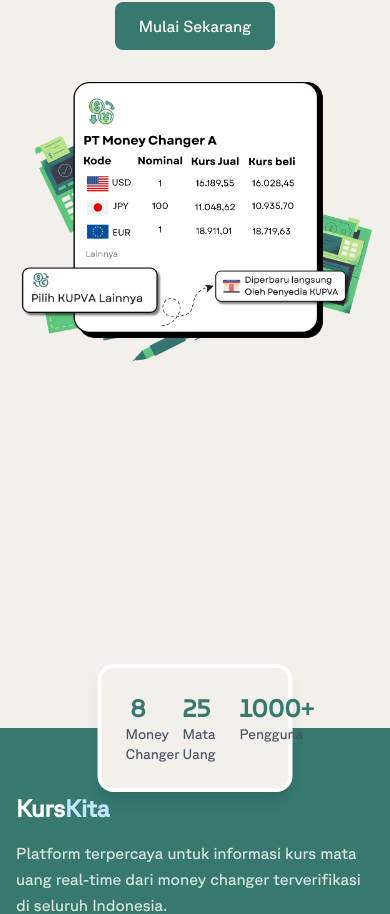
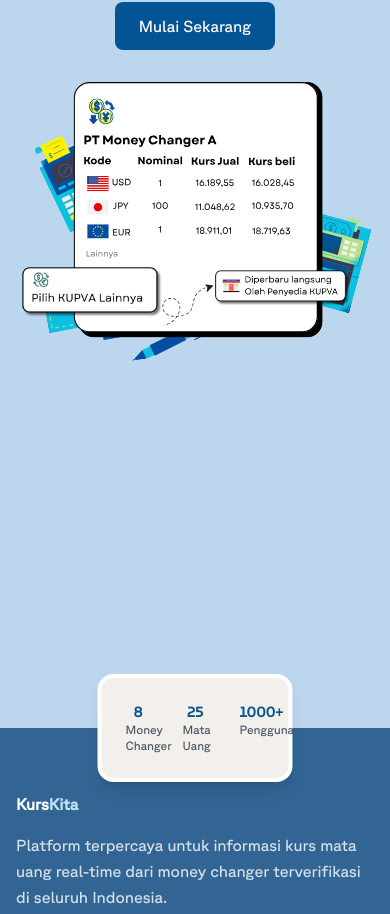
Before and after one commit to athazayyan/kupvaBB_WebBase, a React (Vite) app: page / in a window 390 px wide. Shown: the part 326-1240 px from the top of the page. Built offline with nearby package versions, Linux system fonts and the light colour scheme; no server answers.

Commit message:
style: penrubahan warna dasar menjadi #326593

```diff
--- a/src/components/user-component/Footer.tsx
+++ b/src/components/user-component/Footer.tsx
@@ -19,7 +19,7 @@
     <footer className="relative mt-40">
       {/* Main Footer */}
       <div
-        style={{ backgroundColor: "hsl(170.9, 37.5%, 34.5%)" }}
+        style={{ backgroundColor: "#326593" }}
         className="text-white"
       >
         <div className="container mx-auto px-4 sm:px-6 lg:px-8 py-16">
@@ -27,7 +27,7 @@
             {/* Company Info */}
             <div className="space-y-4">
               <div className="flex items-center gap-2">
-                <h3 className="text-2xl font-bold">
+                <h3 className="md:text-2xl font-bold">
                   Kurs
                   <span style={{ color: "hsl(206.1, 100%, 87.8%)" }}>Kita</span>
                 </h3>
@@ -199,7 +199,7 @@
 
       {/* Bottom Footer */}
       <div
-        style={{ backgroundColor: "hsl(170.9, 37.5%, 24.5%)" }}
+        style={{ backgroundColor: "#025495" }}
         className="text-white py-6"
       >
         <div className="container mx-auto px-4 sm:px-6 lg:px-8">
@@ -243,35 +243,35 @@
       <div className="absolute top-0 left-1/2 transform -translate-x-1/2 -translate-y-1/2">
         <div
           style={{ backgroundColor: "hsl(34, 24%, 94%)" }}
-          className="bg-white rounded-2xl shadow-lg p-6 border-4 border-white"
+          className="bg-white rounded-2xl shadow-lg p-6 border-4 border-white text-sm"
         >
-          <div className="grid grid-cols-3 gap-8 text-center">
+          <div className="grid grid-cols-3 gap-8 text-center ">
             <div>
               <div
-                className="text-2xl font-bold"
-                style={{ color: "hsl(170.9, 37.5%, 34.5%)" }}
+                className="md:text-2xl font-bold"
+                style={{ color: "#025495" }}
               >
                 8
               </div>
-              <div className="text-sm text-gray-600">Money Changer</div>
+              <div className="text-xs md:text-sm text-gray-600">Money Changer</div>
             </div>
             <div>
               <div
-                className="text-2xl font-bold"
-                style={{ color: "hsl(170.9, 37.5%, 34.5%)" }}
+                className="md:text-2xl font-bold"
+                style={{ color: "#025495" }}
               >
                 25
               </div>
-              <div className="text-sm text-gray-600">Mata Uang</div>
+              <div className="text-xs md:text-sm text-gray-600">Mata Uang</div>
             </div>
             <div>
               <div
-                className="text-2xl font-bold"
-                style={{ color: "hsl(170.9, 37.5%, 34.5%)" }}
+                className="md:text-2xl font-bold"
+                style={{ color: "#025495" }}
               >
                 1000+
               </div>
-              <div className="text-sm text-gray-600">Pengguna</div>
+              <div className="text-xs md:text-sm text-gray-600">Pengguna</div>
             </div>
           </div>
         </div>
--- a/src/index.css
+++ b/src/index.css
@@ -13,8 +13,8 @@
         font-style: normal;
       }
     :root {
-      --background-color: hsl(34, 24%, 94%);
-      --primary-color:hsl(170.9, 37.5%, 34.5%);
+      --background-color: #bcd6ee;
+      --primary-color: #025495;
       --secondary-color: hsl(206.1, 100%, 87.8%);
     }
 
--- a/src/page/HomePage.tsx
+++ b/src/page/HomePage.tsx
@@ -22,7 +22,7 @@
       </div>
       <div className="md:w-1/2 flex justify-center">
         <img
-          src="/KupvaA.png"
+          src="/KupvaA.svg"
           alt="Kupva illustration"
           className="max-w-full md:max-w-xl"
         />
--- a/src/page/Kupva/KupvaInputTransaksiPage.tsx
+++ b/src/page/Kupva/KupvaInputTransaksiPage.tsx
@@ -69,7 +69,6 @@
   });
   const [calculatedTotal, setCalculatedTotal] = useState<number>(0);
 
-  // Format currency to Indonesian format
   const formatCurrency = (value: number): string => {
     return new Intl.NumberFormat("id-ID", {
       minimumFractionDigits: 2,
--- a/src/page/User/JualbeliPage.tsx
+++ b/src/page/User/JualbeliPage.tsx
@@ -152,7 +152,7 @@
             <NavbarUser />
 
             {/* Header Section */}
-            <div className="pt-24 pb-8" style={{ background: 'linear-gradient(135deg, hsl(170.9, 37.5%, 34.5%) 0%, hsl(170.9, 37.5%, 44.5%) 100%)' }}>
+            <div className="pt-24 pb-8" style={{ background: '#326593' }}>
                 <div className="container mx-auto px-4 sm:px-6 lg:px-8">
                     <div className="flex flex-col sm:flex-row items-start sm:items-center gap-4 text-white">
 
@@ -225,7 +225,7 @@
                         <div className="hidden lg:block bg-white rounded-2xl shadow-lg overflow-hidden">
                             <div className="overflow-x-auto">
                                 <table className="w-full">
-                                    <thead style={{ backgroundColor: 'hsl(170.9, 37.5%, 34.5%)' }}>
+                                    <thead style={{ backgroundColor: '#326593' }}>
                                         <tr className="text-white">
                                             <th className="px-6 py-4 text-left text-sm font-semibold">Mata Uang</th>
                                             <th className="px-6 py-4 text-left text-sm font-semibold">Kode</th>
--- a/src/page/User/KupvaSekitarPage.tsx
+++ b/src/page/User/KupvaSekitarPage.tsx
@@ -161,7 +161,7 @@
             <NavbarUser />
 
             {/* Header Section */}
-            <div className="pt-24 pb-8" style={{ background: 'linear-gradient(135deg, hsl(170.9, 37.5%, 34.5%) 0%, hsl(170.9, 37.5%, 44.5%) 100%)' }}>
+            <div className="pt-24 pb-8" style={{ background: '#326593' }}>
                 <div className="container mx-auto px-4 sm:px-6 lg:px-8">
                     <div className="flex flex-col sm:flex-row items-start sm:items-center gap-4 text-white">
 
```
Also changed, not shown: public/KupvaA.png (deleted), public/KupvaA.svg (added).
